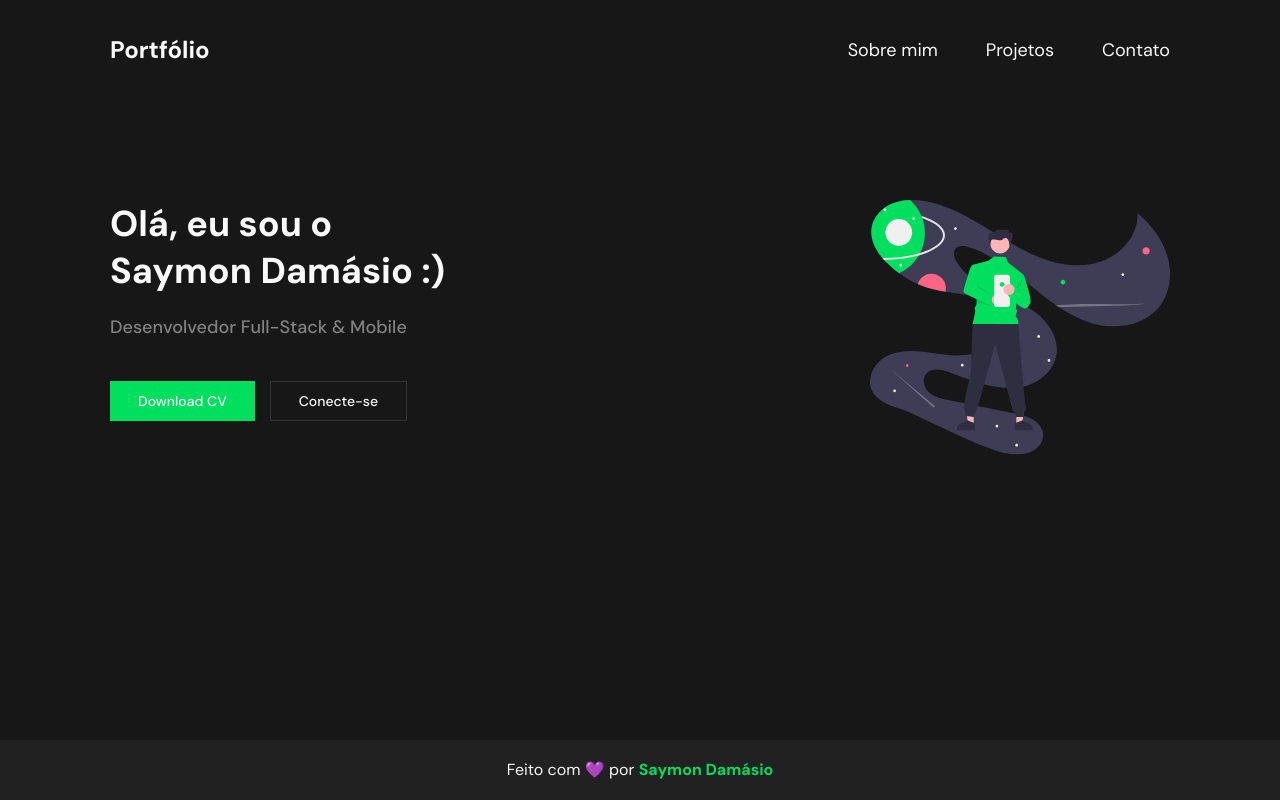
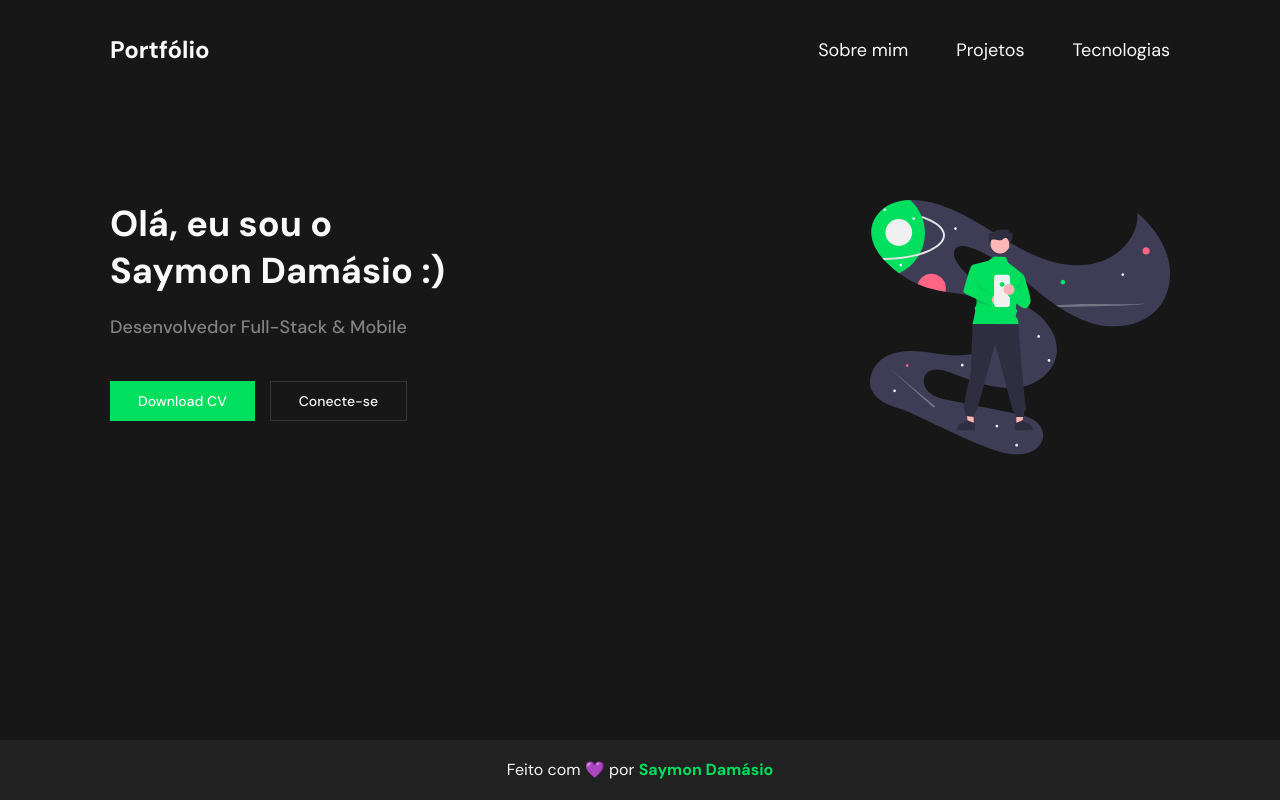
Before and after one commit to saymondamasio/portfolio, a Next.js app: page / in a window 1280 px wide. Built offline with nearby package versions, Linux system fonts and the light colour scheme.

Commit message:
feat: add link for techs page

```diff
--- a/src/components/Header/Menu.tsx
+++ b/src/components/Header/Menu.tsx
@@ -24,8 +24,8 @@ export function Menu() {
           </ActiveLink>
         </ListItem>
         <ListItem>
-          <ActiveLink href="/contact" passHref>
-            <Link fontSize="lg">Contato</Link>
+          <ActiveLink href="/techs" passHref>
+            <Link fontSize="lg">Tecnologias</Link>
           </ActiveLink>
         </ListItem>
       </List>
```
